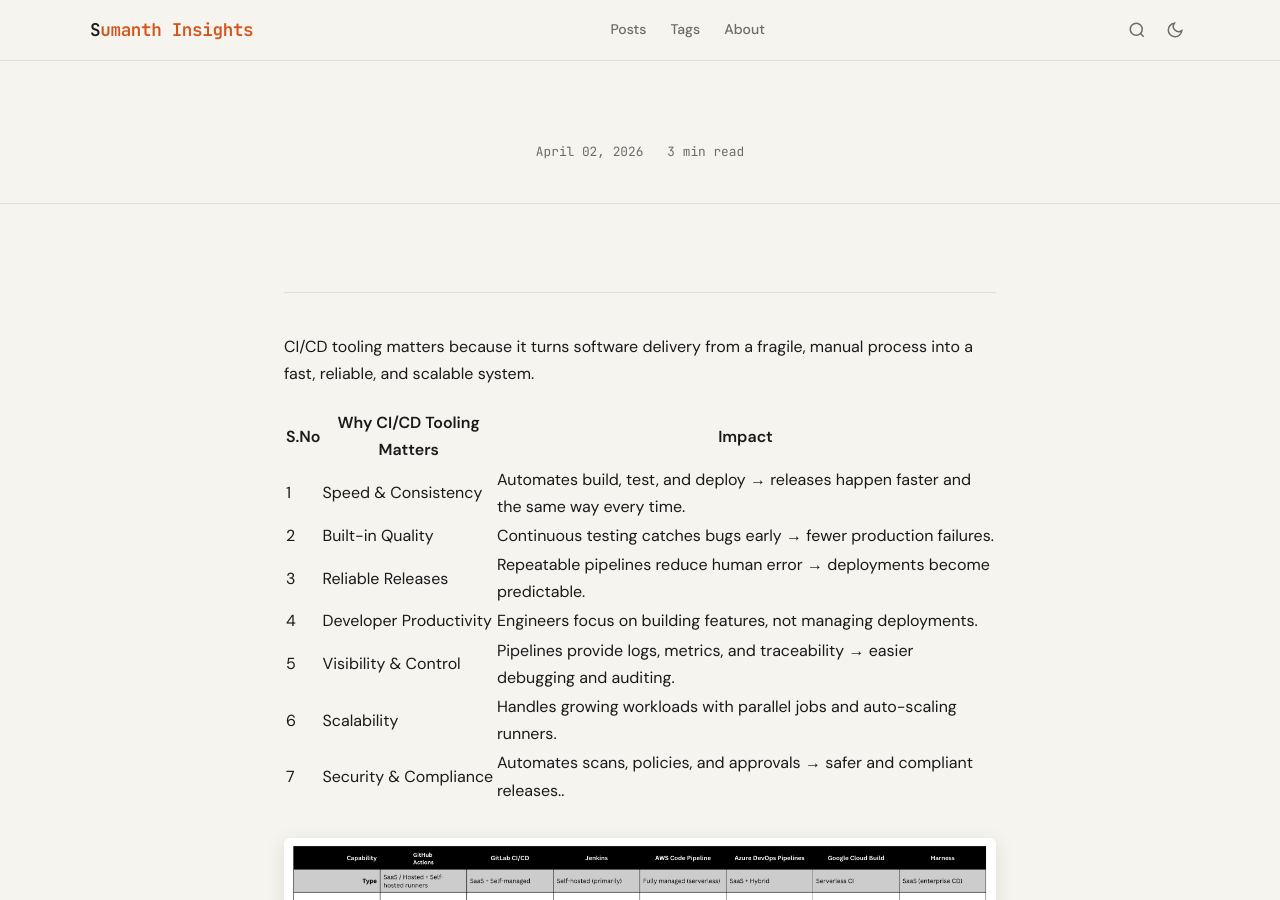
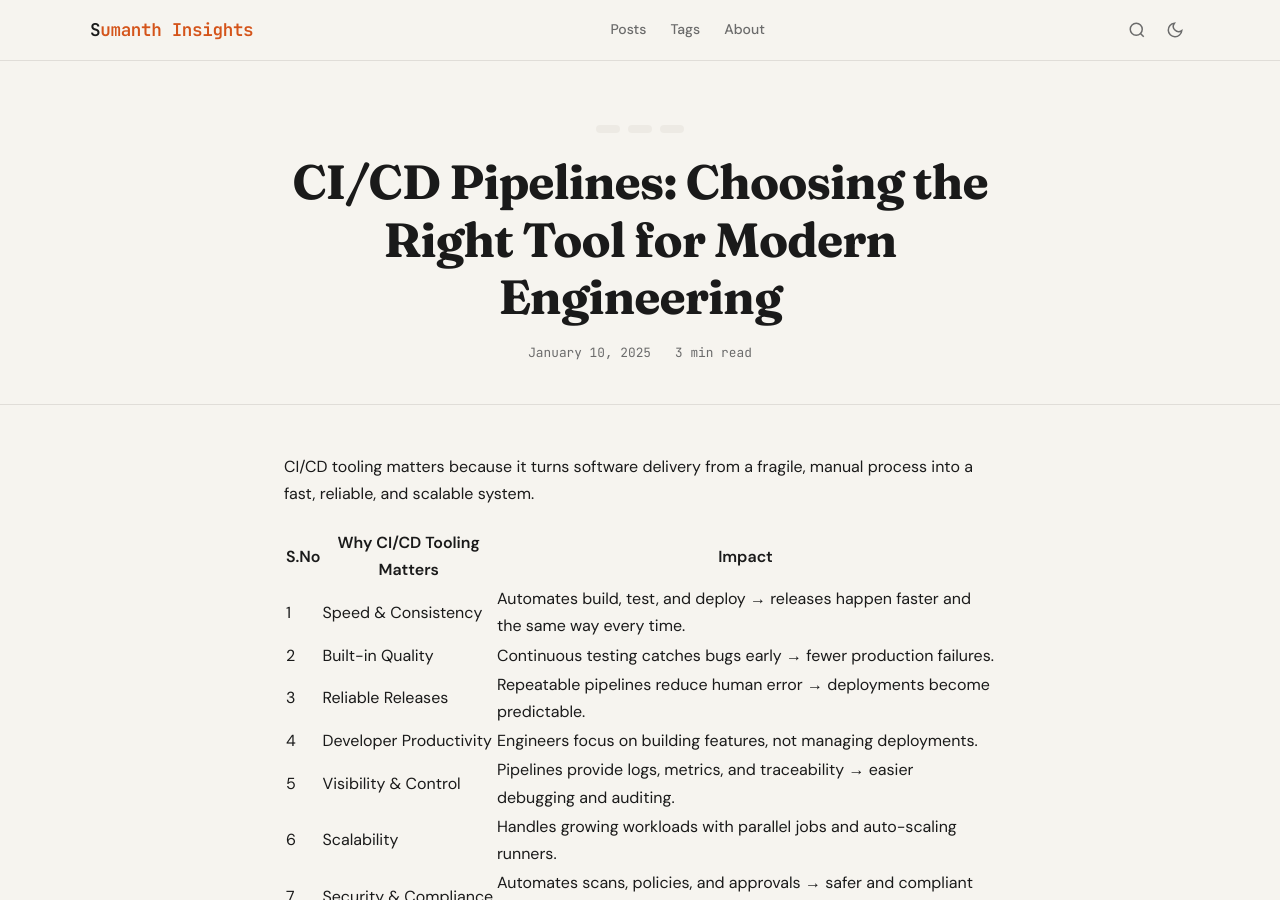
Before and after one commit to sumanthrb/insights, a Jekyll site: the page built from _posts/2025-01-10-docker-local-dev.md, in a window 1280 px wide and 900 px high. Built offline with Jekyll 4.4.1, drawn with Linux system fonts in a browser that asks for light colours.

Commit message:
Update 2025-01-10-docker-local-dev.md

```diff
--- a/_posts/2025-01-10-docker-local-dev.md
+++ b/_posts/2025-01-10-docker-local-dev.md
@@ -1,12 +1,11 @@
 ---
 layout: post
-title: "CI/CD Pipelines: Choosing the Right Tool for Modern Engineering
+title: "CI/CD Pipelines: Choosing the Right Tool for Modern Engineering"
 date: 2025-01-10
 tags: [docker, devops, tooling]
 excerpt: "CI/CD pipelines are the backbone of modern software delivery. But with so many tools available, the real challenge isn’t how to build pipelines."
 ---
 
----
 
 CI/CD tooling matters because it turns software delivery from a fragile, manual process into a fast, reliable, and scalable system.
 
```
